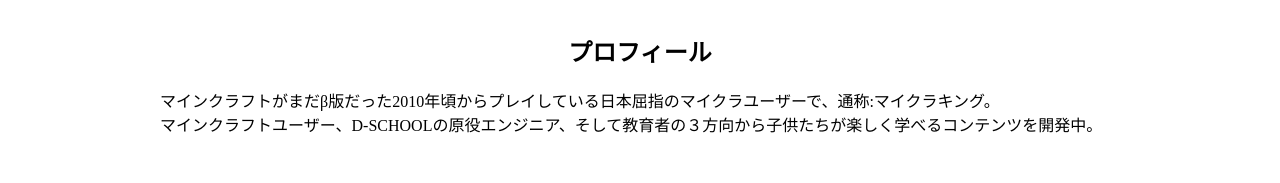
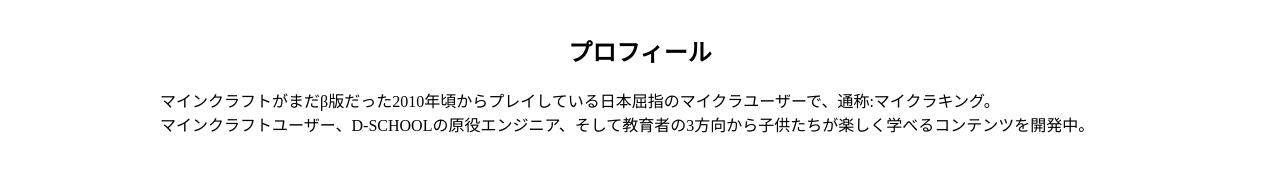
Before and after one commit to nama-zyake/micraking, a plain HTML site: page index.html in a window 1280 px wide. Shown: the part 976-1159 px from the top of the page. Drawn offline with Linux system fonts and the light colour scheme; files whose address does not match are found by name.

Commit message:
Update index.html

```diff
--- a/index.html
+++ b/index.html
@@ -23,7 +23,7 @@
       <img class="mk_img" src="micrakingtop.jpeg" alt="マイクラキング画像">
       <h3>プロフィール</h3>
      <p>マインクラフトがまだβ版だった2010年頃からプレイしている日本屈指のマイクラユーザーで、通称:マイクラキング。</p>
-     <p>マインクラフトユーザー、D-SCHOOLの原役エンジニア、そして教育者の３方向から子供たちが楽しく学べるコンテンツを開発中。</p>
+     <p>マインクラフトユーザー、D-SCHOOLの原役エンジニア、そして教育者の3方向から子供たちが楽しく学べるコンテンツを開発中。</p>
     </section>
     <section id="food" class="flex">
     <img src="images/food.png">
```
